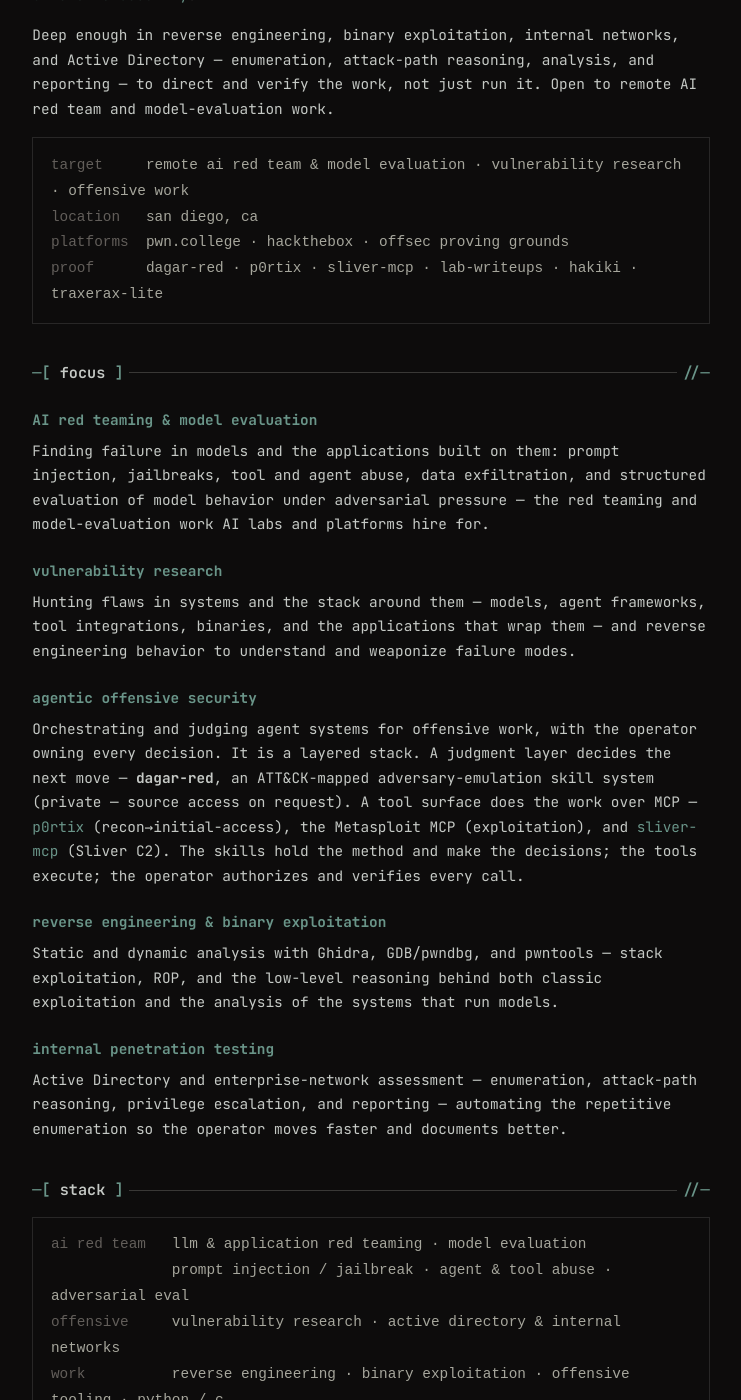
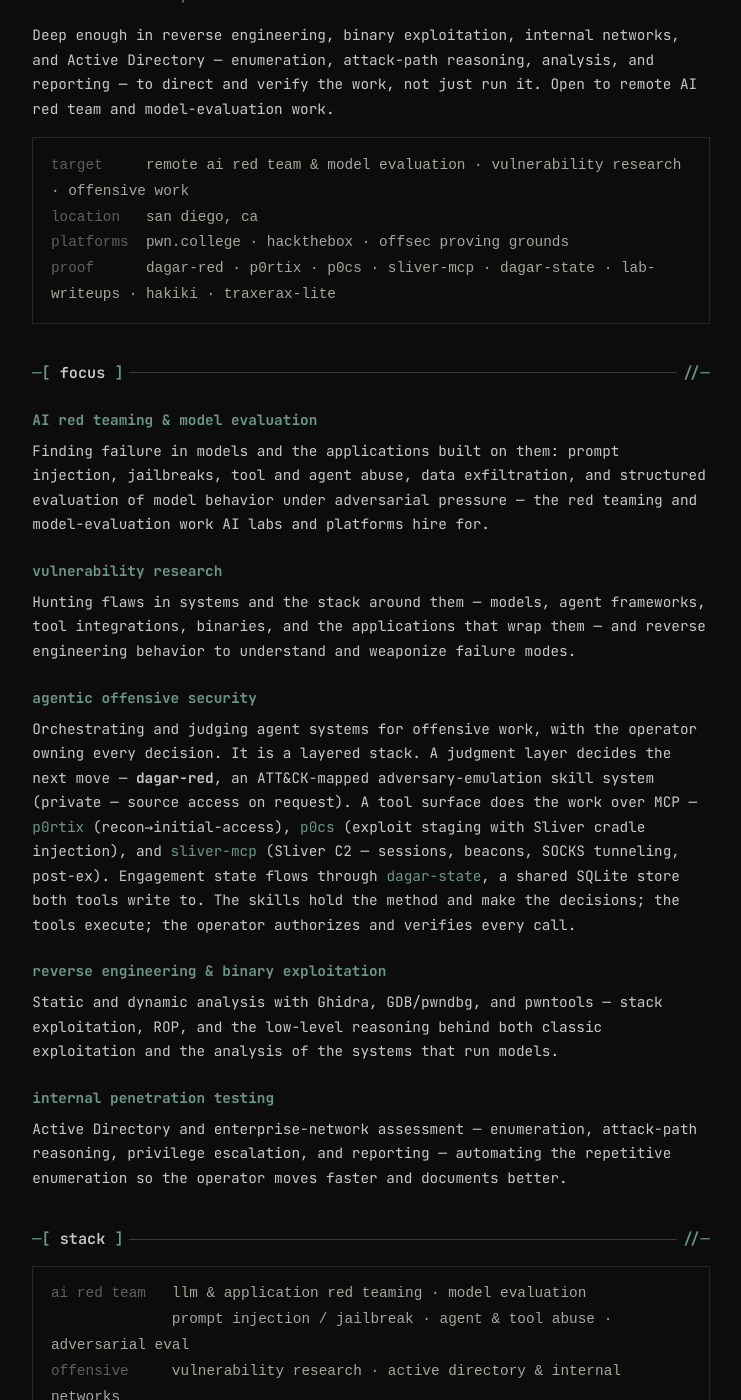
Before and after one commit to v0idravl/whoami, a Jekyll site: the page built from index.html, in a window 1280 px wide and 1400 px high, scrolled down 316 px. Shown: the whole window, without its empty margins (269-1010 px from the left). Built offline with Jekyll 4.4.1, drawn with Linux system fonts in a browser that asks for light colours; some of the changed text lies outside the part shown.

Commit message:
presence: update stack — MSF retired, p0cs+sliver-mcp+dagar-state are the active chain

```diff
--- a/index.html
+++ b/index.html
@@ -21,7 +21,7 @@
 <pre class="kv"><span class="k">target    </span> remote ai red team &amp; model evaluation · vulnerability research · offensive work
 <span class="k">location  </span> san diego, ca
 <span class="k">platforms </span> pwn.college · hackthebox · offsec proving grounds
-<span class="k">proof     </span> dagar-red · p0rtix · sliver-mcp · lab-writeups · hakiki · traxerax-lite</pre>
+<span class="k">proof     </span> dagar-red · p0rtix · p0cs · sliver-mcp · dagar-state · lab-writeups · hakiki · traxerax-lite</pre>
 
 {% include rule.html label="focus" %}
 
@@ -47,8 +47,10 @@
 move — <b>dagar-red</b>, an ATT&amp;CK-mapped adversary-emulation skill system
 (private — source access on request). A tool surface does the work over MCP —
 <a href="https://github.com/v0idravl/p0rtix">p0rtix</a> (recon→initial-access),
-the Metasploit MCP (exploitation), and
-<a href="https://github.com/v0idravl/sliver-mcp">sliver-mcp</a> (Sliver C2). The
+<a href="https://github.com/v0idravl/p0cs">p0cs</a> (exploit staging with Sliver cradle injection), and
+<a href="https://github.com/v0idravl/sliver-mcp">sliver-mcp</a> (Sliver C2 — sessions, beacons, SOCKS tunneling, post-ex).
+Engagement state flows through <a href="https://github.com/v0idravl/dagar-state">dagar-state</a>,
+a shared SQLite store both tools write to. The
 skills hold the method and make the decisions; the tools execute; the operator
 authorizes and verifies every call.
 </p>
@@ -72,7 +74,8 @@
 <pre class="kv"><span class="k">ai red team  </span> llm &amp; application red teaming · model evaluation
 <span class="k">             </span> prompt injection / jailbreak · agent &amp; tool abuse · adversarial eval
 <span class="k">offensive    </span> vulnerability research · active directory &amp; internal networks
-<span class="k">work         </span> reverse engineering · binary exploitation · offensive tooling · python / c</pre>
+<span class="k">work         </span> reverse engineering · binary exploitation · offensive tooling · python / c
+<span class="k">agentic      </span> p0rtix · p0cs · sliver-mcp · dagar-state · dagar-red</pre>
 
 {% include rule.html label="evidence" %}
 
```
